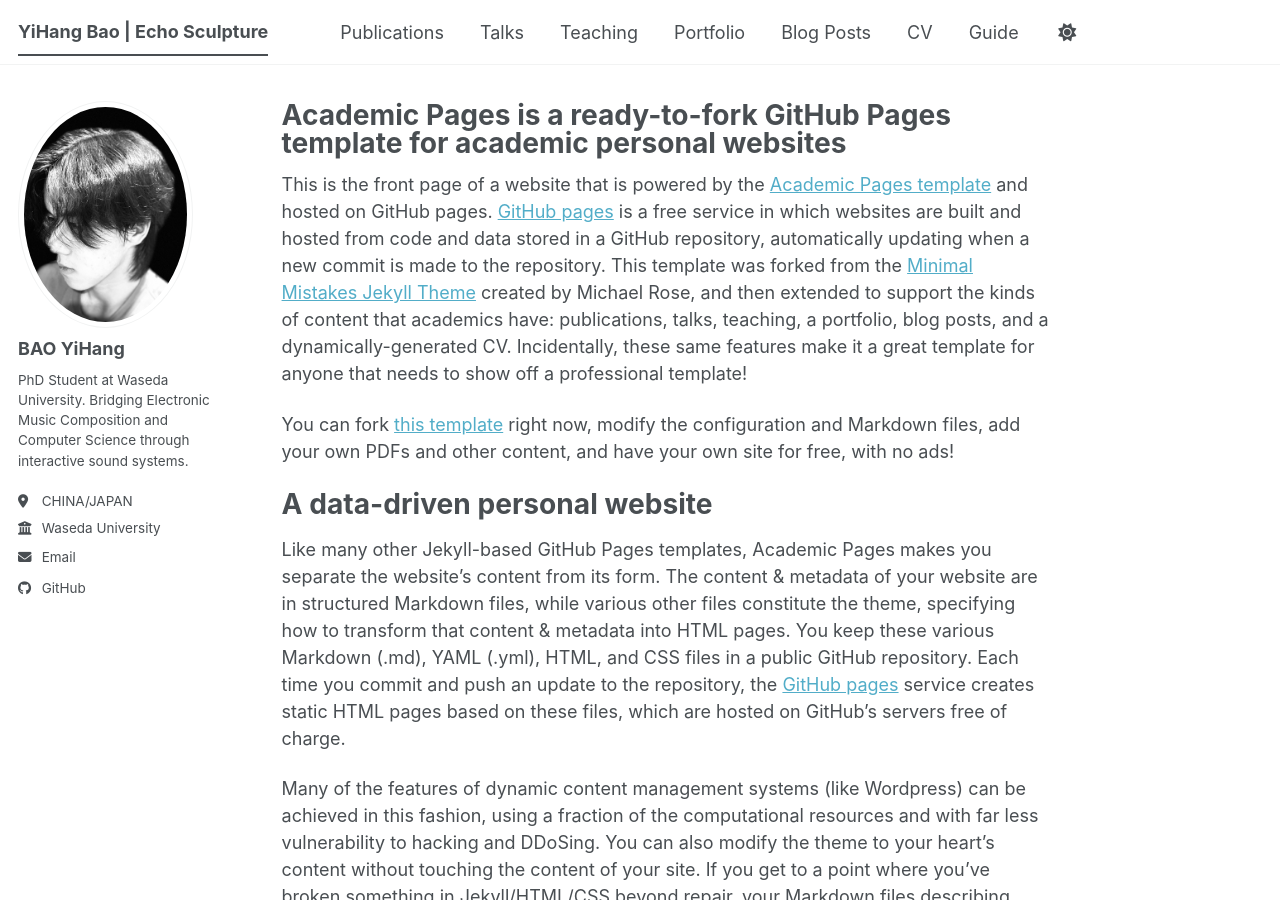
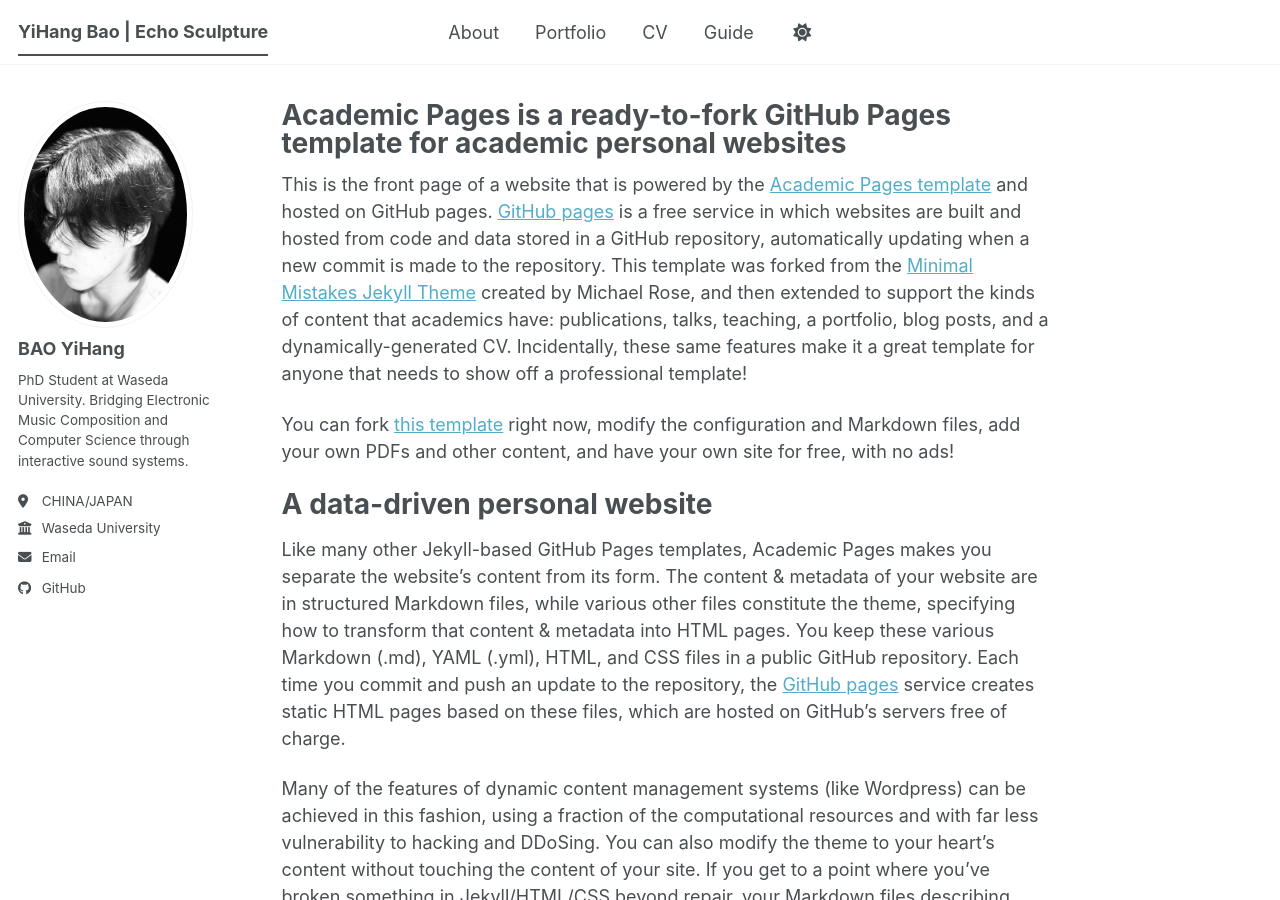
Before and after one commit to Echo-Sculpture/Echo-Sculpture.github.io, a Jekyll site: the page built from _pages/about.md, in a window 1280 px wide and 900 px high. Built offline with Jekyll 4.4.1, drawn with Linux system fonts in a browser that asks for light colours; a script bundle is joined from its source files by our own code; library files that are not in the unit come from our copies; some of the changed lines change nothing that is shown.

Commit message:
Update navigation.yml

```diff
--- a/_data/navigation.yml
+++ b/_data/navigation.yml
@@ -8,20 +8,23 @@
 #      Markdown formatted page while the second is generated using JSON.
 
 main:
-  - title: "Publications"
-    url: /publications/
+  - #title: "Publications"
+    #url: /publications/
 
-  - title: "Talks"
-    url: /talks/
+  - #title: "Talks"
+    #url: /talks/
 
-  - title: "Teaching"
-    url: /teaching/
+  - #title: "Teaching"
+    #url: /teaching/
+
+  - title: "About"
+    url: /about/
 
   - title: "Portfolio"
     url: /portfolio/
 
-  - title: "Blog Posts"
-    url: /year-archive/
+  #- title: "Blog Posts"
+  # url: /year-archive/
 
   - title: "CV"
     url: /cv/
```
